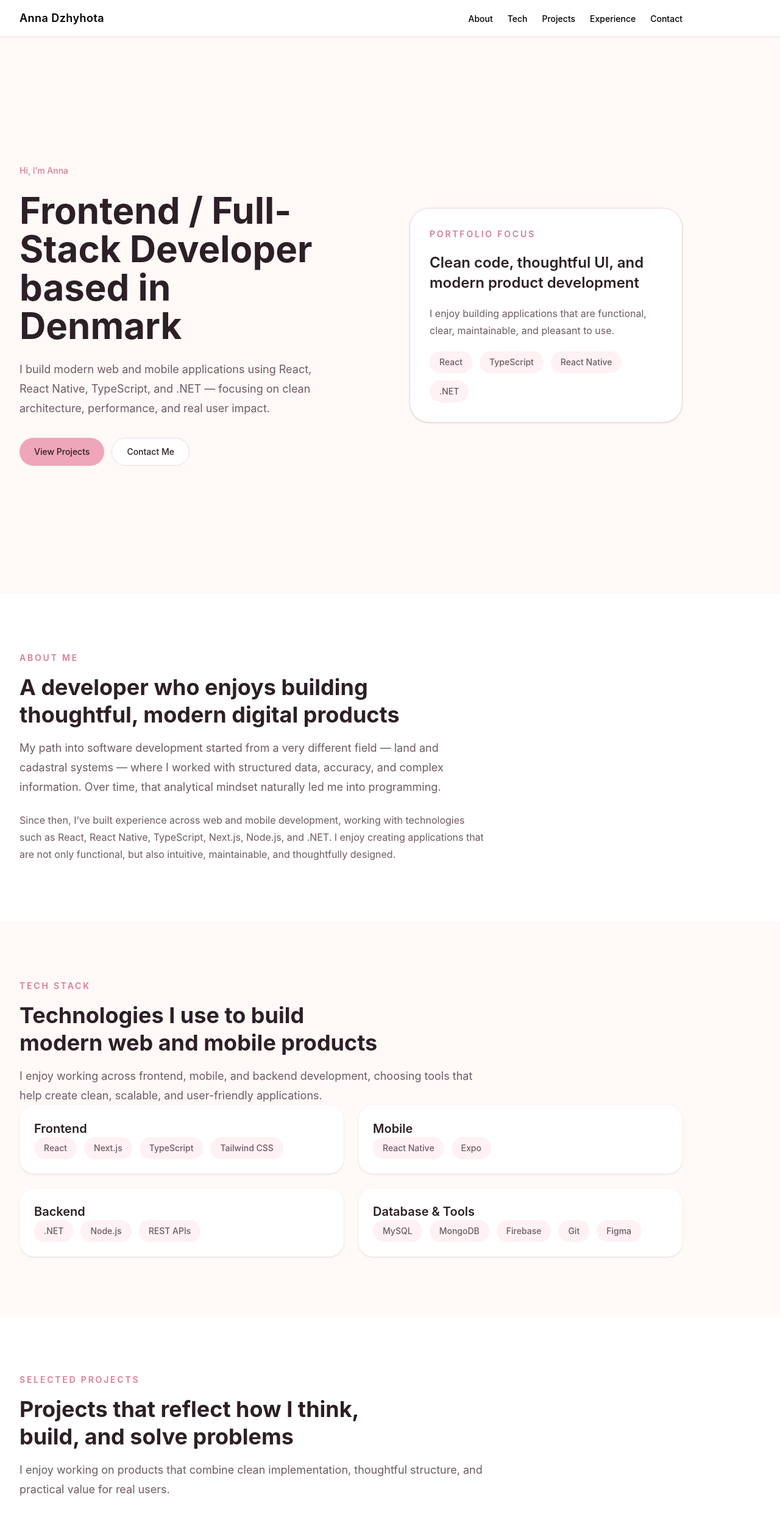
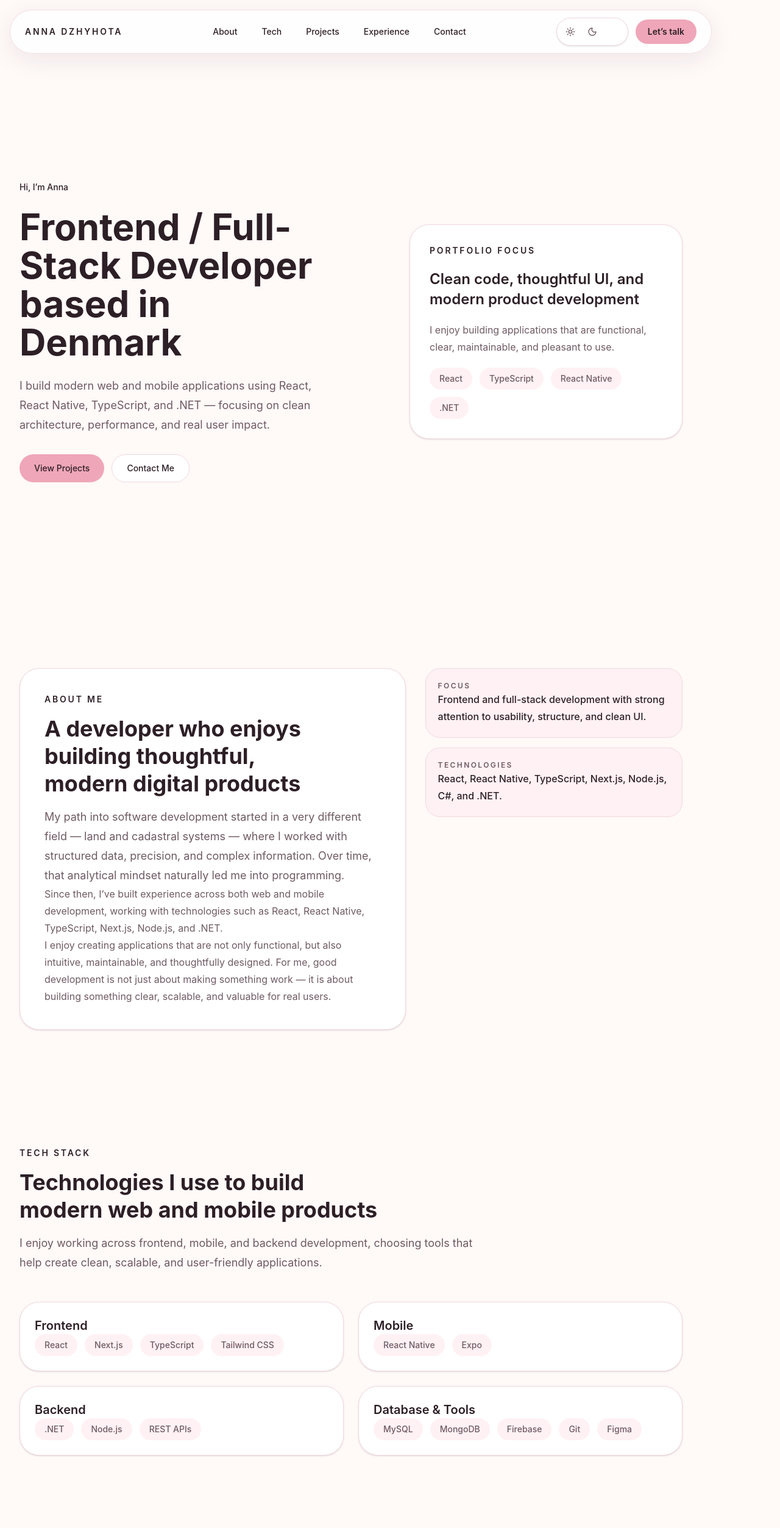
Before and after one commit to AnnaDzig/anna-portfolio, a React (Vite) app: page / in a window 1280 px wide. Shown: the top 2506 px of the page at 61% size. Built offline with nearby package versions, Linux system fonts and the light colour scheme.

Commit message:
add light/dark mode

```diff
--- a/package.json
+++ b/package.json
@@ -12,6 +12,7 @@
   },
   "dependencies": {
     "@tailwindcss/vite": "^4.2.2",
+    "lucide-react": "^1.8.0",
     "react": "^19.2.4",
     "react-dom": "^19.2.4",
     "tailwindcss": "^4.2.2"
--- a/src/components/Header.tsx
+++ b/src/components/Header.tsx
@@ -1,4 +1,5 @@
 import { useEffect, useState } from 'react';
+import ThemeToggle from './ThemeToggle';
 
 const navLinks = [
   { label: 'About', href: '#about' },
@@ -17,97 +18,88 @@ export default function Header() {
 
   useEffect(() => {
     document.body.style.overflow = isOpen ? 'hidden' : '';
-
     return () => {
       document.body.style.overflow = '';
     };
   }, [isOpen]);
 
   return (
-    <header className="sticky top-0 z-50 border-b border-border bg-surface/80 backdrop-blur-md">
-      <div className="mx-auto flex max-w-6xl items-center justify-between px-4 py-4 sm:px-6 lg:px-8">
+    <header className="sticky top-0 z-50 px-4 pt-4">
+      <div className="mx-auto flex max-w-6xl items-center justify-between rounded-full border border-border/80 bg-white/80 px-4 py-3 shadow-[0_10px_40px_rgba(45,31,38,0.08)] backdrop-blur-xl md:px-6">
         <a
-          href="#"
-          className="min-w-0 truncate text-base font-semibold tracking-wide text-text sm:text-lg"
+          href="#hero"
+          className="text-sm font-semibold tracking-[0.2em] text-text uppercase"
         >
           Anna Dzhyhota
         </a>
 
-        <button
-          type="button"
-          aria-expanded={isOpen}
-          aria-label="Toggle navigation menu"
-          onClick={() => setIsOpen((prev) => !prev)}
-          className="relative z-[70] flex h-12 w-12 items-center justify-center rounded-full bg-surface md:hidden"
-        >
-          <span
-            className={`absolute h-0.5 w-6 rounded-full bg-text transition-all duration-300 ${
-              isOpen ? 'rotate-45' : '-translate-y-2'
-            }`}
-          />
-          <span
-            className={`absolute h-0.5 w-6 rounded-full bg-text transition-all duration-300 ${
-              isOpen ? 'opacity-0' : 'opacity-100'
-            }`}
-          />
-          <span
-            className={`absolute h-0.5 w-6 rounded-full bg-text transition-all duration-300 ${
-              isOpen ? '-rotate-45' : 'translate-y-2'
-            }`}
-          />
-        </button>
-
-        <nav className="hidden md:block">
-          <ul className="flex items-center gap-6">
+        <nav className="hidden items-center gap-2 md:flex">
           {navLinks.map((link) => (
-              <li key={link.href}>
             <a
+              key={link.href}
               href={link.href}
-                  className="text-sm font-medium text-text-soft transition hover:text-primary-dark"
+              className="rounded-full px-4 py-2 text-sm font-medium text-text-soft transition hover:bg-surface-soft hover:text-text"
             >
               {link.label}
             </a>
-              </li>
           ))}
-          </ul>
         </nav>
+
+        <div className="flex items-center gap-3">
+          <ThemeToggle />
+          <a
+            href="#contact"
+            className="hidden md:inline-flex items-center rounded-full bg-primary px-5 py-2.5 text-sm font-semibold text-white transition hover:-translate-y-0.5 hover:bg-primary-dark"
+  >
+            Let’s talk
+          </a>
         </div>
 
-      <div className="md:hidden">
-        <div
-          className={`pointer-events-none fixed right-4 top-4 z-[55] h-12 w-12 rounded-full bg-primary transition-transform duration-500 ease-out sm:right-6 ${
-            isOpen ? 'scale-[90]' : 'scale-100'
-          }`}
+        <button
+          type="button"
+          onClick={() => setIsOpen((prev) => !prev)}
+          aria-expanded={isOpen}
+          aria-label="Toggle menu"
+          className="flex h-11 w-11 items-center justify-center rounded-full border border-border bg-white md:hidden"
+        >
+          <div className="flex flex-col gap-1.5">
+            <span
+              className={`h-0.5 w-5 rounded bg-text transition ${isOpen ? 'translate-y-2 rotate-45' : ''}`}
             />
+            <span
+              className={`h-0.5 w-5 rounded bg-text transition ${isOpen ? 'opacity-0' : ''}`}
+            />
+            <span
+              className={`h-0.5 w-5 rounded bg-text transition ${isOpen ? '-translate-y-2 -rotate-45' : ''}`}
+            />
+          </div>
+        </button>
+      </div>
 
-        <div
-          className={`fixed inset-0 z-[60] flex items-center justify-center transition-opacity duration-300 md:hidden ${
-            isOpen
-              ? 'pointer-events-auto opacity-100'
-              : 'pointer-events-none opacity-0'
-          }`}
-        >
-          <nav>
-            <ul
-              className={`flex flex-col items-center gap-8 transition-all duration-500 ${
-                isOpen ? 'translate-y-0 opacity-100' : 'translate-y-4 opacity-0'
-              }`}
-            >
+      {isOpen && (
+        <div className="fixed inset-0 z-40 bg-[#fff9f8]/95 backdrop-blur-xl md:hidden">
+          <div className="flex min-h-screen flex-col items-center justify-center gap-6 px-6">
             {navLinks.map((link) => (
-                <li key={link.href}>
               <a
+                key={link.href}
                 href={link.href}
                 onClick={handleLinkClick}
-                    className="text-3xl font-semibold text-white transition hover:opacity-80"
+                className="text-2xl font-semibold text-text transition hover:text-primary-dark"
               >
                 {link.label}
               </a>
-                </li>
             ))}
-            </ul>
-          </nav>
+
+            <a
+              href="#contact"
+              onClick={handleLinkClick}
+              className="mt-4 inline-flex rounded-full bg-primary px-6 py-3 text-base font-semibold text-white"
+            >
+              Contact me
+            </a>
           </div>
         </div>
+      )}
     </header>
   );
 }
--- /dev/null
+++ b/src/components/ThemeToggle.tsx
@@ -0,0 +1,37 @@
+import { Monitor, Moon, Sun } from 'lucide-react';
+import { useThemeMode } from '../hooks/useThemeMode';
+
+const items = [
+  { value: 'light', label: 'Light', icon: Sun },
+  { value: 'dark', label: 'Dark', icon: Moon },
+  { value: 'system', label: 'System', icon: Monitor },
+] as const;
+
+export default function ThemeToggle() {
+  const { mode, setMode } = useThemeMode();
+
+  return (
+    <div className="inline-flex items-center rounded-full border border-border bg-surface p-1 shadow-sm dark:border-[#43313a] dark:bg-[#241b22]">
+      {items.map(({ value, label, icon: Icon }) => {
+        const isActive = mode === value;
+
+        return (
+          <button
+            key={value}
+            type="button"
+            onClick={() => setMode(value)}
+            aria-label={label}
+            aria-pressed={isActive}
+            className={`inline-flex h-9 w-9 items-center justify-center rounded-full transition ${
+              isActive
+                ? 'bg-primary text-white dark:bg-[#f0a8bb] dark:text-[#22171d]'
+                : 'text-text-soft hover:bg-surface-soft hover:text-text dark:text-[#d6bcc5] dark:hover:bg-[#31242c] dark:hover:text-white'
+            }`}
+          >
+            <Icon size={16} />
+          </button>
+        );
+      })}
+    </div>
+  );
+}
--- /dev/null
+++ b/src/hooks/useThemeMode.ts
@@ -0,0 +1,30 @@
+import { useEffect, useState } from 'react';
+import {
+  applyTheme,
+  getStoredTheme,
+  resolveTheme,
+  watchSystemTheme,
+  type ThemeMode,
+} from '../lib/theme';
+
+export function useThemeMode() {
+  const [mode, setMode] = useState<ThemeMode>(() => getStoredTheme());
+
+  useEffect(() => {
+    applyTheme(mode);
+  }, [mode]);
+
+  useEffect(() => {
+    if (mode !== 'system') return;
+
+    return watchSystemTheme(() => {
+      applyTheme('system');
+    });
+  }, [mode]);
+
+  return {
+    mode,
+    resolvedTheme: resolveTheme(mode),
+    setMode,
+  };
+}
--- a/src/index.css
+++ b/src/index.css
@@ -1,14 +1,39 @@
 @import 'tailwindcss';
+@custom-variant dark (&:where([data-theme=dark], [data-theme=dark] *));
 
+/* runtime values */
+:root {
+  --background: #fff9f8;
+  --surface: #ffffff;
+  --surface-soft: #fff1f4;
+  --text: #2d1f26;
+  --text-soft: #6e5a63;
+  --primary: #efa6b8;
+  --primary-strong: #c98497;
+  --border: #f1d9df;
+}
+
+[data-theme='dark'] {
+  --background: #140f13;
+  --surface: #1d161b;
+  --surface-soft: #2a1f27;
+  --text: #f8e9ee;
+  --text-soft: #d7bcc6;
+  --primary: #f0a8bb;
+  --primary-strong: #ff8eae;
+  --border: #4c3741;
+}
+
+/* Tailwind utility tokens */
 @theme {
-  --color-background: #fff9f8;
-  --color-surface: #ffffff;
-  --color-text: #2d1f26;
-  --color-text-soft: #6e5a63;
-  --color-primary: #efa6b8;
-  --color-primary-dark: #d97c95;
-  --color-border: #f1d9df;
-  --color-surface-soft: #fff1f4;
+  --color-background: var(--background);
+  --color-surface: var(--surface);
+  --color-surface-soft: var(--surface-soft);
+  --color-text: var(--text);
+  --color-text-soft: var(--text-soft);
+  --color-primary: var(--primary);
+  --color-primary-strong: var(--primary-strong);
+  --color-border: var(--border);
 }
 
 html {
@@ -17,10 +42,18 @@ html {
 
 body {
   margin: 0 auto;
+  line-height: 1.5;
+  -webkit-font-smoothing: antialiased;
+  text-rendering: optimizeLegibility;
+  background-color: var(--background);
+  color: var(--text);
+  transition:
+    background-color 200ms ease,
+    color 200ms ease,
+    border-color 200ms ease;
 }
-*,
-*::before,
-*::after {
+
+*, *::before, *::after {
   box-sizing: border-box;
 }
 
@@ -32,12 +65,6 @@ html,
 body,
 #root {
   min-height: 100%;
-}
-
-body {
-  line-height: 1.5;
-  -webkit-font-smoothing: antialiased;
-  text-rendering: optimizeLegibility;
 }
 
 img,
--- /dev/null
+++ b/src/lib/theme.ts
@@ -0,0 +1,38 @@
+export type ThemeMode = 'light' | 'dark' | 'system';
+
+const STORAGE_KEY = 'theme';
+
+export function getStoredTheme(): ThemeMode {
+  const value = localStorage.getItem(STORAGE_KEY);
+
+  if (value === 'light' || value === 'dark' || value === 'system') {
+    return value;
+  }
+
+  return 'system';
+}
+
+export function getSystemTheme(): 'light' | 'dark' {
+  return window.matchMedia('(prefers-color-scheme: dark)').matches
+    ? 'dark'
+    : 'light';
+}
+
+export function resolveTheme(mode: ThemeMode): 'light' | 'dark' {
+  return mode === 'system' ? getSystemTheme() : mode;
+}
+
+export function applyTheme(mode: ThemeMode) {
+  const resolvedTheme = resolveTheme(mode);
+  document.documentElement.dataset.theme = resolvedTheme;
+  localStorage.setItem(STORAGE_KEY, mode);
+}
+
+export function watchSystemTheme(callback: () => void) {
+  const mediaQuery = window.matchMedia('(prefers-color-scheme: dark)');
+  mediaQuery.addEventListener('change', callback);
+
+  return () => {
+    mediaQuery.removeEventListener('change', callback);
+  };
+}
--- a/src/sections/About.tsx
+++ b/src/sections/About.tsx
@@ -5,25 +5,55 @@ export default function About() {
   return (
     <section
       id="about"
-      className="scroll-mt-24 bg-white py-16 sm:py-20 lg:py-24 text-text"
+      className="scroll-mt-24 bg-background py-16 text-text sm:py-20 lg:py-24"
     >
       <Container>
-        <div className="flex max-w-3xl flex-col gap-6">
-          <div className="flex max-w-3xl flex-col gap-6">
+        <div className="mx-auto grid max-w-6xl gap-8 lg:grid-cols-[1.2fr_0.8fr] lg:items-start">
+          <div className="rounded-[2rem] border border-border bg-surface p-6 shadow-sm sm:p-8 lg:p-10">
             <SectionIntro
               eyebrow="About Me"
               title="A developer who enjoys building thoughtful, modern digital products"
-              description="My path into software development started from a very different field — land and cadastral systems — where I worked with structured data, accuracy, and complex information. Over time, that analytical mindset naturally led me into programming."
+              description="My path into software development started in a very different field — land and cadastral systems — where I worked with structured data, precision, and complex information. Over time, that analytical mindset naturally led me into programming."
             />
 
-            <p className="text-sm leading-6 sm:text-base sm:leading-7 text-text-soft">
-              Since then, I’ve built experience across web and mobile
-              development, working with technologies such as React, React
-              Native, TypeScript, Next.js, Node.js, and .NET. I enjoy creating
-              applications that are not only functional, but also intuitive,
-              maintainable, and thoughtfully designed.
-            </p>
+            <div className="mt-6 space-y-4 text-sm leading-6 text-text-soft sm:text-base sm:leading-7">
+              <p>
+                Since then, I’ve built experience across both web and mobile
+                development, working with technologies such as React, React
+                Native, TypeScript, Next.js, Node.js, and .NET.
+              </p>
+
+              <p>
+                I enjoy creating applications that are not only functional, but
+                also intuitive, maintainable, and thoughtfully designed. For
+                me, good development is not just about making something work —
+                it is about building something clear, scalable, and valuable
+                for real users.
+              </p>
+            </div>
           </div>
+
+          <aside className="grid gap-4 sm:grid-cols-2 lg:grid-cols-1">
+            <div className="rounded-[1.5rem] border border-border bg-surface-soft p-5">
+              <p className="text-xs font-semibold uppercase tracking-[0.2em] text-text-soft">
+                Focus
+              </p>
+              <p className="mt-3 text-base font-medium leading-7 text-text">
+                Frontend and full-stack development with strong attention to
+                usability, structure, and clean UI.
+              </p>
+            </div>
+
+            <div className="rounded-[1.5rem] border border-border bg-surface-soft p-5">
+              <p className="text-xs font-semibold uppercase tracking-[0.2em] text-text-soft">
+                Technologies
+              </p>
+              <p className="mt-3 text-base font-medium leading-7 text-text">
+                React, React Native, TypeScript, Next.js, Node.js, C#, and
+                .NET.
+              </p>
+            </div>
+          </aside>
         </div>
       </Container>
     </section>
--- a/src/sections/Projects.tsx
+++ b/src/sections/Projects.tsx
@@ -7,11 +7,11 @@ export default function Projects() {
   return (
     <section
       id="projects"
-      className="scroll-mt-24bg-white py-16 sm:py-20 lg:py-24 text-text"
+      className="scroll-mt-24 bg-background py-16 text-text sm:py-20 lg:py-24"
     >
       <Container>
         <div className="flex flex-col gap-12">
-          <div className="flex max-w-3xl flex-col gap-4">
+          <div className="max-w-3xl">
             <SectionIntro
               eyebrow="Selected Projects"
               title="Projects that reflect how I think, build, and solve problems"
@@ -23,15 +23,15 @@ export default function Projects() {
             {projects.map((project) => (
               <article
                 key={project.title}
-                className="flex h-full flex-col rounded-3xl border border-[#f1d9df] bg-[#fff9f8] p-4 sm:p-6 shadow-sm"
+                className="flex h-full flex-col rounded-[2rem] border border-border bg-surface p-5 shadow-sm transition-transform duration-300 hover:-translate-y-1 sm:p-6"
               >
                 <div className="flex flex-1 flex-col gap-5">
                   <div className="flex flex-col gap-3">
-                    <h3 className="text-xl sm:text-2xl font-semibold">
+                    <h3 className="text-xl font-semibold text-text sm:text-2xl">
                       {project.title}
                     </h3>
 
-                    <p className="text-sm leading-6 sm:text-base sm:leading-7 text-[#6e5a63]">
+                    <p className="text-sm leading-6 text-text-soft sm:text-base sm:leading-7">
                       {project.description}
                     </p>
                   </div>
@@ -40,7 +40,7 @@ export default function Projects() {
                     {project.stack.map((item) => (
                       <li
                         key={item}
-                        className="rounded-full bg-white px-4 py-2 text-sm font-medium text-text-soft"
+                        className="rounded-full bg-surface-soft px-4 py-2 text-sm font-medium text-text-soft"
                       >
                         {item}
                       </li>
--- a/src/sections/TechStack.tsx
+++ b/src/sections/TechStack.tsx
@@ -6,7 +6,7 @@ export default function TechStack() {
   return (
     <section
       id="tech"
-      className="scroll-mt-24 bg-background py-16 sm:py-20 lg:py-24 text-text"
+      className="scroll-mt-24 bg-background py-16 text-text sm:py-20 lg:py-24"
     >
       <Container>
         <div className="flex flex-col gap-12">
@@ -15,16 +15,18 @@ export default function TechStack() {
             title="Technologies I use to build modern web and mobile products"
             description="I enjoy working across frontend, mobile, and backend development, choosing tools that help create clean, scalable, and user-friendly applications."
           />
-        </div>
+
           <div className="grid gap-6 md:grid-cols-2">
             {techStack.map((group) => (
-            <div
+              <article
                 key={group.title}
-              className="rounded-3xl border-border bg-white p-4 sm:p-6 shadow-sm"
+                className="rounded-[2rem] border border-border bg-surface p-5 shadow-sm transition-transform duration-300 hover:-translate-y-1 sm:p-6"
               >
-              <h3 className="text-xl font-semibold">{group.title}</h3>
+                <h3 className="text-lg font-semibold text-text sm:text-xl">
+                  {group.title}
+                </h3>
 
-              <ul className="mt-4 flex flex-wrap gap-3">
+                <ul className="mt-5 flex flex-wrap gap-3">
                   {group.items.map((item) => (
                     <li
                       key={item}
@@ -34,8 +36,9 @@ export default function TechStack() {
                     </li>
                   ))}
                 </ul>
+              </article>
+            ))}
           </div>
-          ))}
         </div>
       </Container>
     </section>
```
Also changed, not shown: index.html (+8 -0 lines), src/sections/Contact.tsx (+17 -9 lines), src/sections/Experience.tsx (+16 -8 lines), 1 other file (tests, documents, lock files or other folders). Lines whose indentation alone changed are shown as unchanged.
